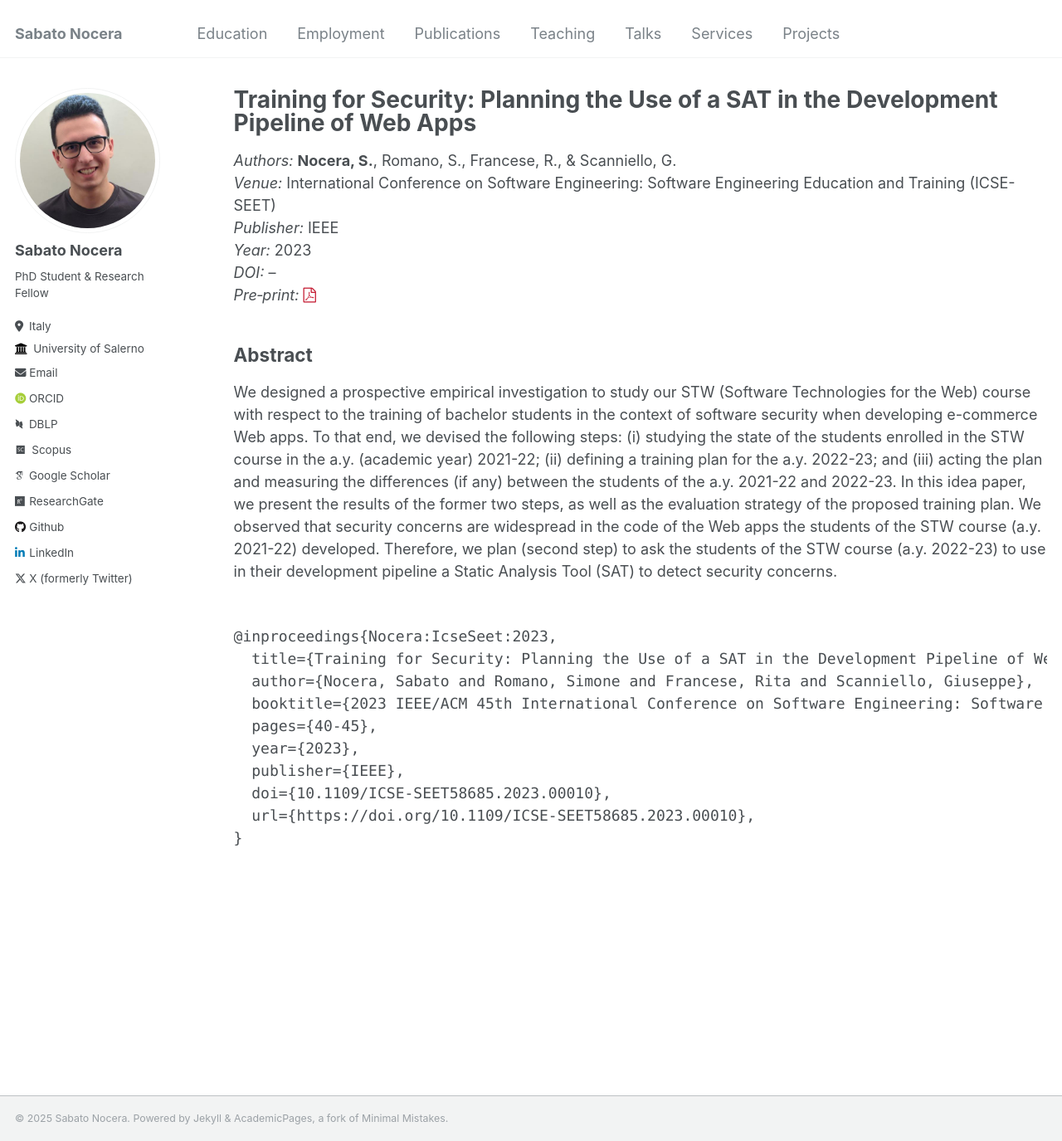
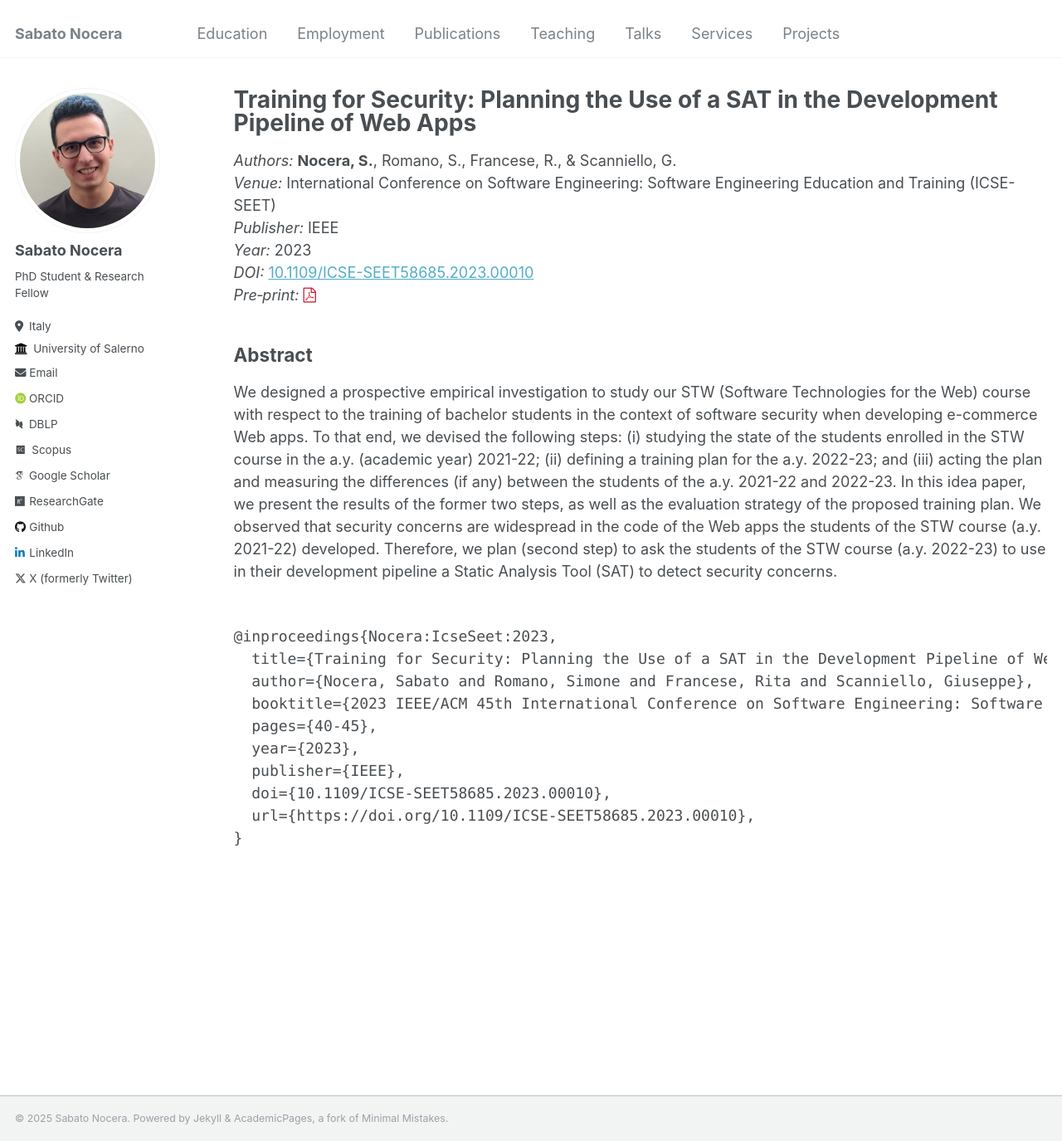
Before and after one commit to sabato-nocera/sabato-nocera.github.io, a Jekyll site: the page built from _pages/papers/c1.md, in a window 1280 px wide and 1375 px high. Shown: the whole window at 83% size. Built offline with Jekyll 4.4.1, drawn with Linux system fonts in a browser that asks for light colours; some web fonts are replaced.

Commit message:
Update c1.md

```diff
--- a/_pages/papers/c1.md
+++ b/_pages/papers/c1.md
@@ -21,7 +21,7 @@ _Authors:_ **Nocera, S.**, Romano, S., Francese, R., & Scanniello, G.
 _Venue:_ International Conference on Software Engineering: Software Engineering Education and Training (ICSE-SEET)
 _Publisher:_ IEEE
 _Year:_ 2023
-_DOI:_ –
+_DOI:_ [10.1109/ICSE-SEET58685.2023.00010](https://doi.org/10.1109/ICSE-SEET58685.2023.00010)
 _Pre‑print:_ [<i class="fa fa-file-pdf-o" style="color: #c51d34;"></i>](https://sabato-nocera.github.io/files/icseseet2023.pdf)
 
 ## Abstract
```
